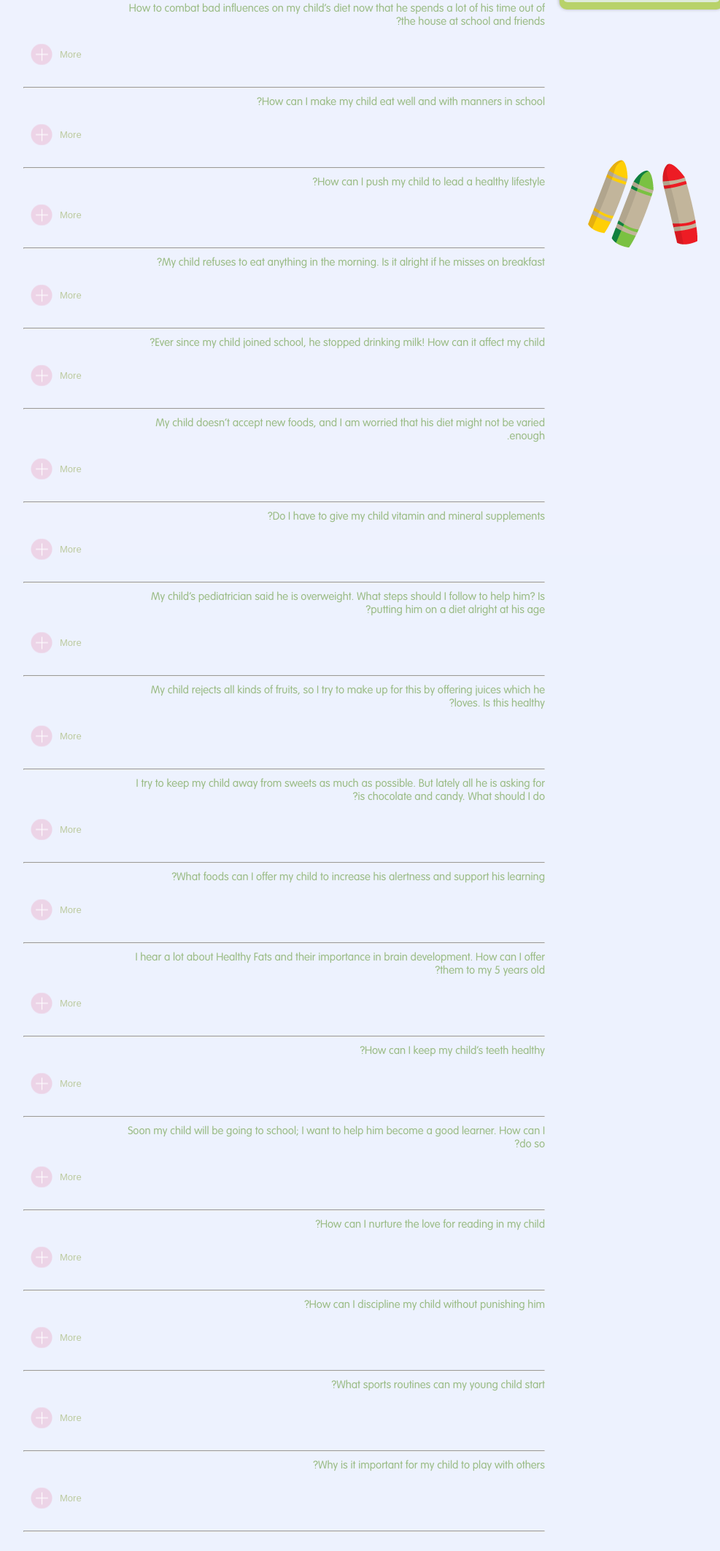
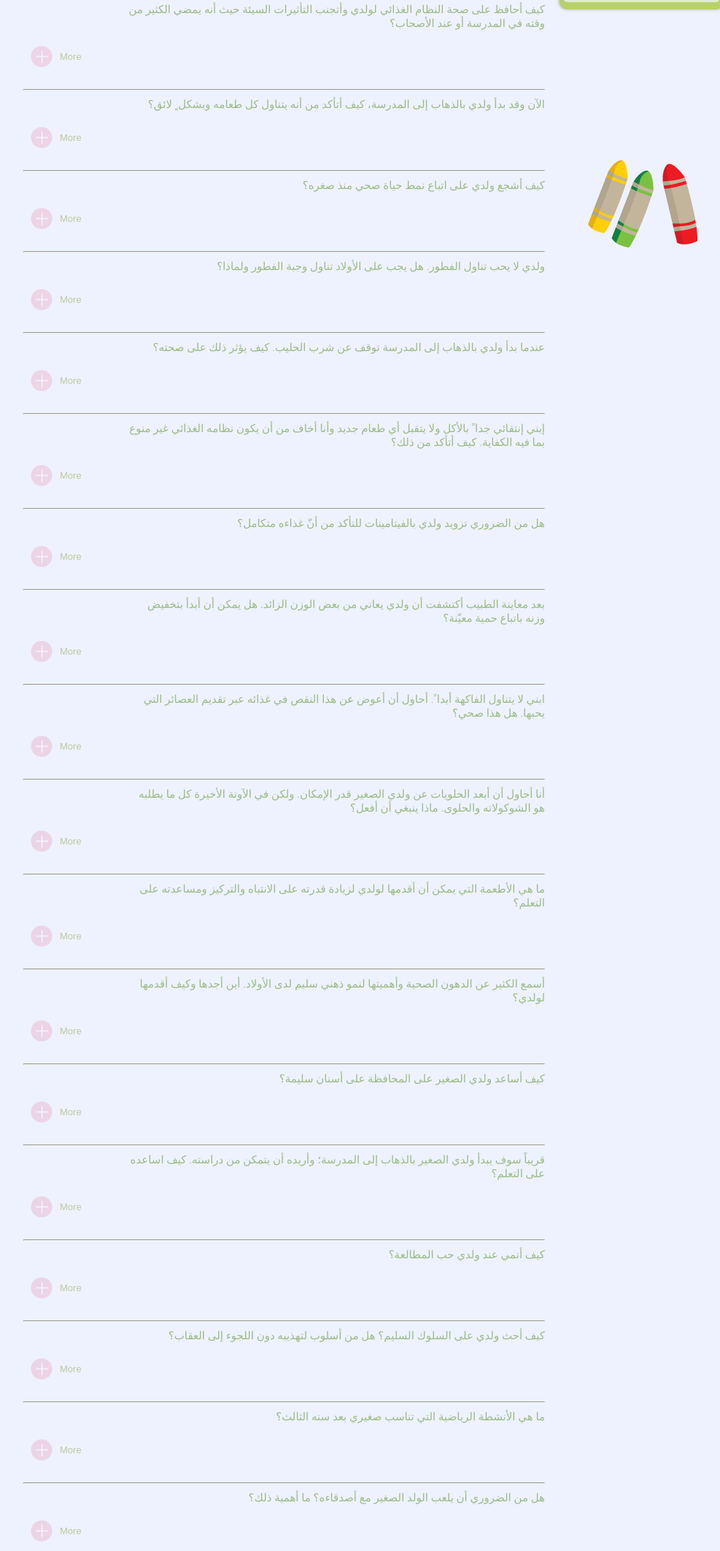
Before and after one commit to Sror/nestle_arabic, a plain HTML site: page faq_preschooler.html in a window 1280 px wide. Shown: the part 445-2570 px from the top of the page at 73% size, without its empty margins (128-1115 px from the left). Drawn offline with Linux system fonts and the light colour scheme.

Commit message:
automated translation of faq_preschooler

```diff
--- a/faq_preschooler.html
+++ b/faq_preschooler.html
@@ -132,9 +132,9 @@ Nutrition & Feeding</a>
   <li>
 
   	<ol>
-    	<li style="border:none !important"><a href="growing_preschooler.html#growing_preschooler">How is your young child progressing?
+    	<li style="border:none !important"><a href="growing_preschooler.html#growing_preschooler">معالم التطور عند ولدك
  </a></li>
-    <li style="border:none !important"><a href="growing_preschooler.html#growing_preschooler">How do you help your child to play creatively and think?
+    <li style="border:none !important"><a href="growing_preschooler.html#growing_preschooler">كيف يمكنك تنمية الخيال والذكاء لدى طفلك؟
  </a></li>
     </ol>
 
@@ -174,13 +174,13 @@ Nutrition & Feeding</a>
 <div class="quest" id="faq_infant_0-6">
     <div style="width:80%;"><p>How will my young child grow in weight and height now that he is 3 years old?</p></div>
     <div class="more_btn">More</div>
-    <div class="acc_cont">Young children do not grow as fast as babies and toddlers. Don’t worry if your previously chubby two-year old is turning into a slimmer and straighter five-year old. The plumpness of the baby fat will be replaced by that of strong and healthy muscles as he starts to engage in regular sports activities by 4 or 5. As long as weight and height rise together, growth will be proceeding normally. Three year olds will probably gain around 2.3kg and 9cm; dropping to 2kg and 6.5cm during the fifth year. These are approximate figures only, and remember that every child is unique in his development and growth. Your child’s pediatrician will surely monitor his growth during the routine check-ups, but don’t think twice before checking with the doctor if you have concerns with regards to your child’s growth at any point in time.
+    <div class="acc_cont">الأولاد الصغار لا ينمون بسرعة كالرضع والأطفال. فالولد يتحول شيئاً فشيئاً حتى يصبح أكثر استقامةُ وأقل بدانةً عند بلوغه الخامسة من العمر. سيتم استبدال الدهون بعضلات قوية، فضلاً عن انخراطه في الأنشطة الرياضية عند الرابعة من العمر. ما دام يزداد الوزن والطول معا، فإن نموه يسير بالشكل السليم. تكتسب الأولاد في الثالثة من العمر حوالي 2.3 كيلوغرام و9 سنتيمتر طولاُ ؛ حيث ينخفض هذا المعدل إلى 2 كيلوغرام و 6.5 سنتيمتر خلال السنة الخامسة. هذه هي أرقام تقريبية فقط، فكل طفل فريد من حيث النمو. الطبيب الخاص بولدك يتابع نموه من خلال الفحص الروتيني،  ولا تترددي باستشارته في أي وقت إذا كان لديك استفسار يتعلق بنمو صغيرك.
 
 </div>
 </div>
 <hr />
 <div class="quest">
-    <div style="width:80%;"><p>How to make Snacks a healthful part of my child’s diet?
+    <div style="width:80%;"><p>كيف أدخل الوجبات الخفيفة بطريقة صحية ضمن النظام الغذائي لدى ولدي الصغير؟
 </p></div>
     <div class="more_btn">More</div>
     <div class="acc_cont">A light snack will not only satisfy your child’s hunger, but also provide him with the energy and nutrients he needs to continue his activities, as well as improving his ability to learn, concentration on his tasks or his performance in sports. <h5>Here are some tips:</h5>
@@ -196,7 +196,7 @@ Plan his daily menus ahead of time, this way you can prepare the snacks based on
 </div>
 <hr />
 <div class="quest">
-    <div style="width:80%;"><p>How to combat bad influences on my child’s diet now that he spends a lot of his time out of the house at school and friends?
+    <div style="width:80%;"><p>كيف أحافظ على صحة النظام الغذائي لولدي وأتجنب التأثيرات السيئة حيث أنه يمضي الكثير من وقته في المدرسة أو عند الأصحاب؟
 </p></div>
     <div class="more_btn">More</div>
     <div class="acc_cont">4 to 5 year olds are extremely influenced by what their friends are eating, and trying to keep children as healthy as possible is challenge nowadays. <h5>Here are a few tips:</h5>
@@ -211,7 +211,7 @@ Plan his daily menus ahead of time, this way you can prepare the snacks based on
 </div>
 <hr />
 <div class="quest">
-    <div style="width:80%;"><p>How can I make my child eat well and with manners in school?
+    <div style="width:80%;"><p>الآن وقد بدأ ولدي بالذهاب إلى المدرسة، كيف أتأكد من أنه يتناول كل طعامه وبشكل ٍ لائق؟
 </p></div>
     <div class="more_btn">More</div>
     <div class="acc_cont">How to get your child ready to eat alone, outside of the house and to make sure his lunchbox doesn’t come back half-full?
@@ -228,7 +228,7 @@ Don’t worry! Very soon, you will realize that he will eat more foods and more
 </div>
 <hr />
 <div class="quest">
-    <div style="width:80%;"><p>How can I push my child to lead a healthy lifestyle?
+    <div style="width:80%;"><p>كيف أشجع ولدي على اتباع نمط حياة صحي منذ صغره؟
 
 </p></div>
     <div class="more_btn">More</div>
@@ -248,7 +248,7 @@ Remember! Communicating with your child about his food choices with simple langu
 </div>
 <hr />
 <div class="quest">
-    <div style="width:80%;"><p>My child refuses to eat anything in the morning. Is it alright if he misses on breakfast?
+    <div style="width:80%;"><p>ولدي لا يحب تناول الفطور. هل يجب على الأولاد تناول وجبة الفطور ولماذا؟
 
 </p></div>
     <div class="more_btn">More</div>
@@ -265,7 +265,7 @@ Remember! Communicating with your child about his food choices with simple langu
 </div>
 <hr />
 <div class="quest">
-    <div style="width:80%;"><p>Ever since my child joined school, he stopped drinking milk! How can it affect my child?
+    <div style="width:80%;"><p>عندما بدأ ولدي بالذهاب إلى المدرسة توقف عن شرب الحليب. كيف يؤثر ذلك على صحته؟
 
 </p></div>
     <div class="more_btn">More</div>
@@ -277,7 +277,7 @@ Therefore, encourage your kid to drink 2 glasses of specialized growing-up milk
 <hr />
 
 <div class="quest">
-    <div style="width:80%;"><p>My child doesn’t accept new foods, and I am worried that his diet might not be varied enough.
+    <div style="width:80%;"><p>إبني إنتقائي جدا ً بالأكل ولا يتقبل أي طعام جديد وأنا أخاف من أن يكون نظامه الغذائي غير منوع بما فيه الكفاية. كيف أتأكد من ذلك؟
 
 
 </p></div>
@@ -290,14 +290,14 @@ Remember, preschoolers are often picky eaters. But as they grow older, their tas
 <hr />
 
 <div class="quest">
-    <div style="width:80%;"><p>Do I have to give my child vitamin and mineral supplements?
+    <div style="width:80%;"><p>هل من الضروري تزويد ولدي بالفيتامينات للتأكد من أنّ غذاءه متكامل؟
 
 
 </p></div>
     <div class="more_btn">More</div>
     <div class="acc_cont">
     Preschoolers need a range of vitamins and minerals to grow healthy and strong. Is he having a variety of foods from all 5 food groups? Does he like wholegrain? Is he having his 5 servings of fruits and vegetables daily? A serving can be roughly equivalent to your child’s fist. Are you offering balanced meals that include lean meat, fish, legumes, pulses or eggs daily? Does he drink 2 cups of milk daily? If your answer is “definitely yes” to all of the questions above, then rest assured, your child is healthy and is most likely to be having his daily requirements of most of the vitamins and minerals. <br/>
-The issue is usually with picky eaters who reject their colorful fruits & vegetables rich in Vitamin A & C (carrots, broccoli, spinach, oranges, kiwi), do not accept meat (rich in Iron and Zinc), and are hard to be persuaded to try new foods. Picky eating is common among preschoolers. <br/>
+The issue is usually with picky eaters who reject their colorful fruits & vegetables rich in Vitamin A & C (carrots, broccoli, spinach, oranges, kiwi), do not accept meat (rich in الحديد and الزنك), and are hard to be persuaded to try new foods. Picky eating is common among preschoolers. <br/>
 However, if your child is having 500ml of specialized Growing-up milk daily, he is more likely to meet his requirements for many of the vitamins and minerals and that’s because these are added to the milk and in quantities needed by children aged 3 to 5 years.
 To help you decide whether your child needs Vitamin supplementation, talk to your pediatrician about his eating habits, weight and growth pattern.
 </div>
@@ -305,7 +305,7 @@ To help you decide whether your child needs Vitamin supplementation, talk to you
 <hr />
 
 <div class="quest">
-    <div style="width:80%;"><p>My child’s pediatrician said he is overweight. What steps should I follow to help him? Is putting him on a diet alright at his age?
+    <div style="width:80%;"><p>بعد معاينة الطبيب أكتشفت أن ولدي يعاني من  بعض الوزن الزائد. هل يمكن أن أبدأ بتخفيض وزنه باتباع حمية معيّنة؟
 
 
 
@@ -328,7 +328,7 @@ Putting young children on a strict diet is not recommended. What experts usually
 <hr />
 
 <div class="quest">
-    <div style="width:80%;"><p>My child rejects all kinds of fruits, so I try to make up for this by offering juices which he loves. Is this healthy?</p></div>
+    <div style="width:80%;"><p>ابني لا يتناول الفاكهة أبدا ً. أحاول أن أعوض عن هذا النقص في غذائه عبر تقديم العصائر التي يحبها. هل هذا صحي؟</p></div>
     <div class="more_btn">More</div>
     <div class="acc_cont">
     Children just love juices! Offering natural unsweetened fruit juice, especially the freshly squeezed one that is rich in vitamins and minerals, is particularly beneficial for children who don’t eat enough vegetables and fruits.  However, juices should only be given in moderation:
@@ -342,7 +342,7 @@ Young children need 1 ½ cups of fruit per day; so encourage your child to drink
 <hr />
 
 <div class="quest">
-    <div style="width:80%;"><p>I try to keep my child away from sweets as much as possible. But lately all he is asking for is chocolate and candy. What should I do?</p></div>
+    <div style="width:80%;"><p>أنا أحاول أن أبعد الحلويات عن ولدي الصغير قدر الإمكان. ولكن في الآونة الأخيرة كل ما يطلبه هو الشوكولاته والحلوى. ماذا ينبغي أن أفعل؟</p></div>
     <div class="more_btn">More</div>
     <div class="acc_cont">
     Eating sweets on a daily basis is a bad habit for children as well as grown- ups. Sweets are rich in Calories, Fats and Sugar. Overconsumption of such foods may lead to weight problems, as well as malnutrition, because your child will be eating much less of the healthier foods and will be short on essential nutrients for healthy growth. Preschoolers should be eating from all the food groups (Breads and cereals, Vegetables, Fruits, Meats and pulses, as well as Milk and Dairy) to achieve their nutritional needs for carbohydrates, proteins, fats, vitamins and minerals. <h5>Here are some steps to encourage your child to eat healthy:</h5>
@@ -358,15 +358,15 @@ Young children need 1 ½ cups of fruit per day; so encourage your child to drink
 <hr />
 
 <div class="quest">
-    <div style="width:80%;"><p>What foods can I offer my child to increase his alertness and support his learning?
+    <div style="width:80%;"><p>ما هي الأطعمة التي يمكن أن أقدمها لولدي لزيادة قدرته على الانتباه والتركيز ومساعدته على التعلم؟
 </p></div>
     <div class="more_btn">More</div>
     <div class="acc_cont">
 Now that your child is in preschool, you might be wondering which specific nutrients will enhance your child’s alertness and set good grounds for school.  <h5>Here are some important pointers on what you should include in his diet:</h5>
  <blockquote> <ul style="list-style-type:disc;line-height:normal">
-<li><strong>Iron-rich foods</strong>: Meat is one of the richest sources of iron, which is essential to the composition of human blood. If your child's diet does not contain iron, chances are that he would become tired and pale. His work, attentiveness and exercise performance could decrease. This is why you should include red meat, chicken, green leafy vegetables and legumes (lentils and beans) and Iron- fortified Milk such as specialized growing up milk on your little one’s menu. Squeezing a dash of lemon over green leafy vegetables will help the body absorb the iron that is in the leaves. This is due to the presence of vitamin C in the citrus fruit, which is also present in strawberries, oranges and kiwis.</li><br/>
+<li><strong>الحديد-rich foods</strong>: Meat is one of the richest sources of iron, which is essential to the composition of human blood. If your child's diet does not contain iron, chances are that he would become tired and pale. His work, attentiveness and exercise performance could decrease. This is why you should include red meat, chicken, green leafy vegetables and legumes (lentils and beans) and الحديد- fortified Milk such as specialized growing up milk on your little one’s menu. Squeezing a dash of lemon over green leafy vegetables will help the body absorb the iron that is in the leaves. This is due to the presence of vitamin C in the citrus fruit, which is also present in strawberries, oranges and kiwis.</li><br/>
 
-<li><strong>Zinc</strong>: Make sure your child is getting enough Zinc in his diet for proper memory and brain function by offering meats, pulses, whole grains as well as Zinc-fortified growing-up milk.</li><br/>
+<li><strong>الزنك</strong>: Make sure your child is getting enough الزنك in his diet for proper memory and brain function by offering meats, pulses, whole grains as well as الزنك-fortified growing-up milk.</li><br/>
 
 <li><strong>B-vitamins</strong>: This group of vitamins can enhance your child’s liveliness by playing an important role in metabolism. Quite simply, it helps release energy from food into the body and brain. Foods rich in B-vitamins are whole grains, breakfast cereals, seafood, leafy green vegetables, eggs, milk, chicken and meat. So again variety is key!</li><br/>
 
@@ -376,10 +376,10 @@ Now that your child is in preschool, you might be wondering which specific nutri
 <hr />
 
 <div class="quest">
-    <div style="width:80%;"><p>I hear a lot about Healthy Fats and their importance in brain development. How can I offer them to my 5 years old?
+    <div style="width:80%;"><p>أسمع الكثير عن الدهون الصحية وأهميتها لنمو ذهني سليم لدى الأولاد. أين أجدها وكيف أقدمها لولدي؟
 </p></div>
     <div class="more_btn">More</div>
-    <div class="acc_cont">Essential Fatty Acids (EFAs) are a type of healthy fats and are named essential nutrients because our body and our children’s bodies cannot synthesize them and thus must be supplied by the diet, and on daily basis. <br/>
+    <div class="acc_cont">الأحماض الدهنية الأساسية are a type of healthy fats and are named essential nutrients because our body and our children’s bodies cannot synthesize them and thus must be supplied by the diet, and on daily basis. <br/>
 Research has shown that EFAs play an important role in brain and retinal development especially at early stages of growth (3-6 years). Not only that, but they are also important in overall growth and development. In this respect, they are one of the important nutrients that help your child to be alert, lively and quick to perceive and act.<br/>
 Essential Fatty Acids are mainly found in specialized growing-up milk, vegetable oils such as corn, olive, soy bean oil, sunflower and canola oil, Fatty fish such as tuna, sardines, and salmon and some types of nuts such as walnuts. So making EFA sources a part of a healthy varied diet will help your child grow healthy and be full of life.
 
@@ -388,7 +388,7 @@ Essential Fatty Acids are mainly found in specialized growing-up milk, vegetable
 <hr />
 
 <div class="quest">
-    <div style="width:80%;"><p>How can I keep my child’s teeth healthy?
+    <div style="width:80%;"><p>كيف أساعد ولدي الصغير على المحافظة على أسنان سليمة؟
 </p></div>
     <div class="more_btn">More</div>
     <div class="acc_cont">Good nutritional habits play an important role in strengthening teeth and reducing the risk of developing dental caries. <h5>Here are tips for taking care of your child’s teeth:</h5>
@@ -402,7 +402,7 @@ Essential Fatty Acids are mainly found in specialized growing-up milk, vegetable
 <hr />
 
 <div class="quest">
-    <div style="width:80%;"><p>Soon my child will be going to school; I want to help him become a good learner. How can I do so?
+    <div style="width:80%;"><p>قريباً سوف يبدأ ولدي الصغير بالذهاب إلى المدرسة؛ وأريده أن يتمكن من دراسته. كيف اساعده على التعلم؟
 
 </p></div>
     <div class="more_btn">More</div>
@@ -430,7 +430,7 @@ Remember that performing a certain sports or exercise that your child likes can
 <hr />
 
 <div class="quest">
-    <div style="width:80%;"><p>How can I nurture the love for reading in my child?
+    <div style="width:80%;"><p>كيف أنمي عند ولدي حب المطالعة؟
 
 </p></div>
     <div class="more_btn">More</div>
@@ -446,7 +446,7 @@ Remember that performing a certain sports or exercise that your child likes can
 <hr />
 
 <div class="quest">
-    <div style="width:80%;"><p>How can I discipline my child without punishing him?
+    <div style="width:80%;"><p>كيف أحث ولدي على السلوك السليم؟ هل من أسلوب لتهذيبه  دون اللجوء إلى العقاب؟
 
 </p></div>
     <div class="more_btn">More</div>
@@ -461,7 +461,7 @@ Remember that performing a certain sports or exercise that your child likes can
 <hr />
 
 <div class="quest">
-    <div style="width:80%;"><p>What sports routines can my young child start?
+    <div style="width:80%;"><p>ما هي الأنشطة الرياضية التي تناسب صغيري بعد سنه الثالث؟
 
 
 </p></div>
@@ -483,7 +483,7 @@ Remember that performing a certain sports or exercise that your child likes can
 <hr />
 
 <div class="quest">
-    <div style="width:80%;"><p>Why is it important for my child to play with others?
+    <div style="width:80%;"><p>هل من الضروري أن يلعب الولد الصغير مع أصدقاءه؟ ما أهمية ذلك؟
 
 
 </p></div>
```
